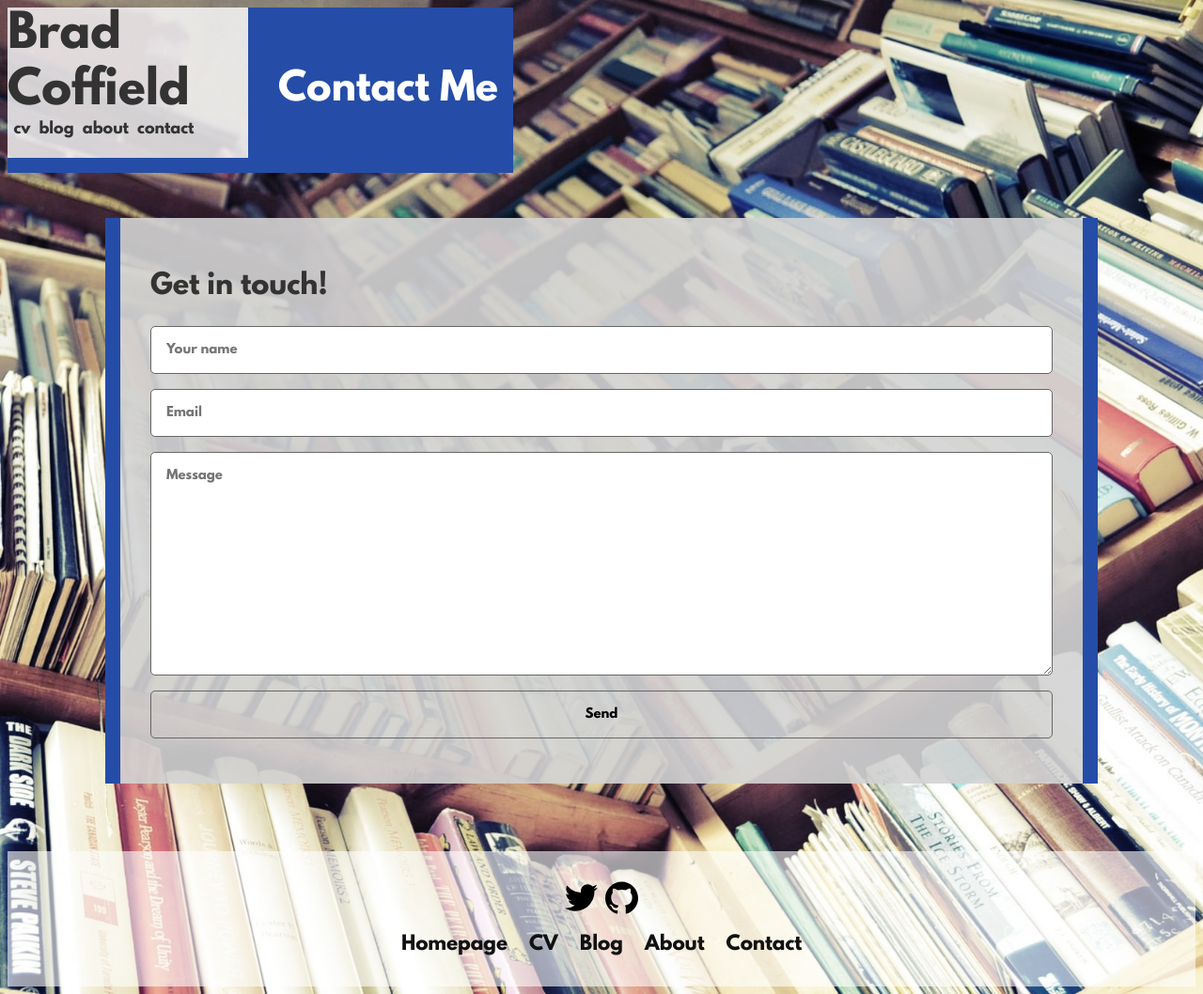
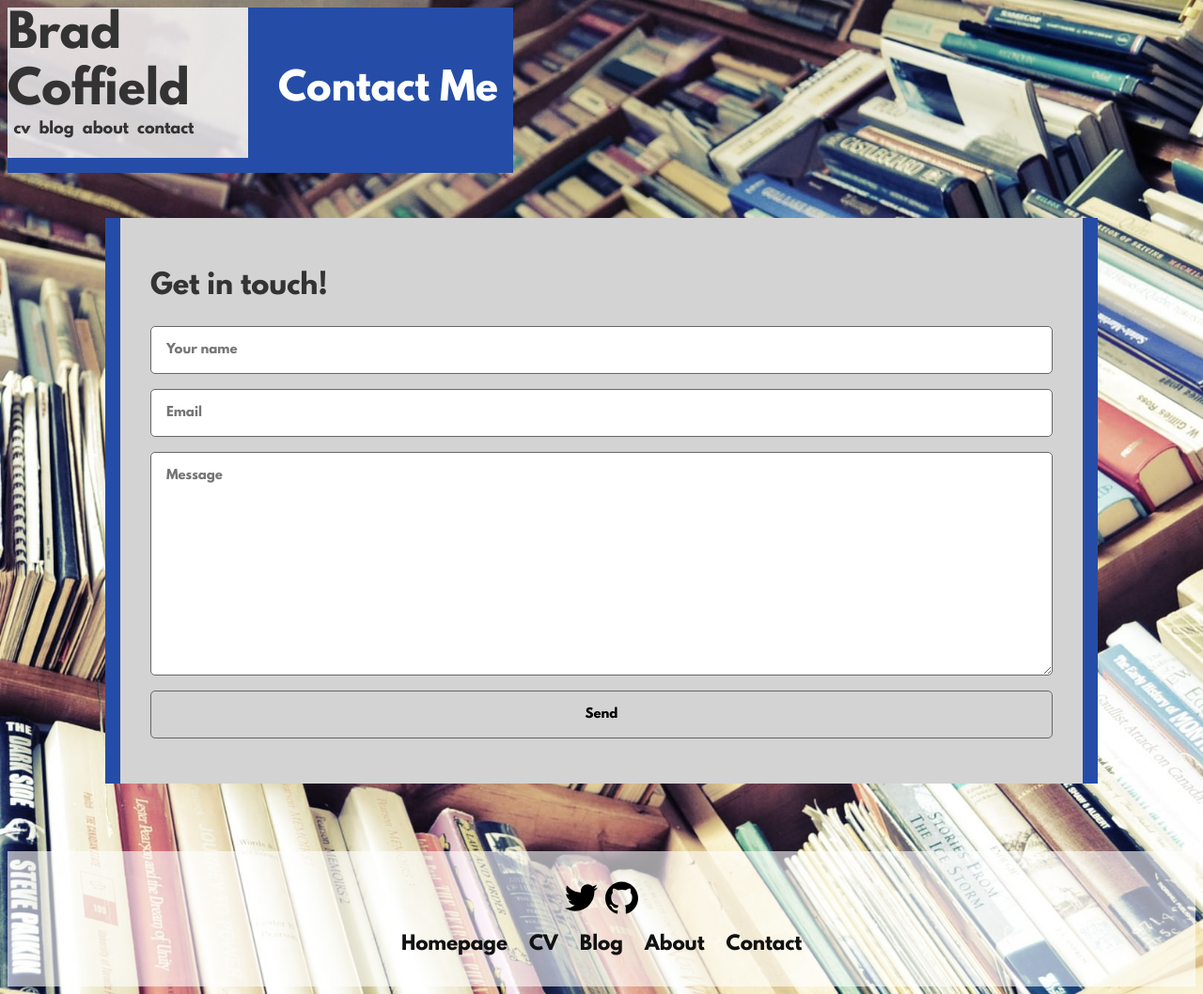
Before and after one commit to BradCoffield/BradCoffield.github.io, a Jekyll site: the page built from contact.html, in a window 1280 px wide. Shown: the whole page at 94% size. Built offline with Jekyll 4.4.1, drawn with Linux system fonts in a browser that asks for light colours; comment, search, counter and statistics services are not loaded.

Commit message:
blog content card no opacity now

```diff
--- a/_sass/partials/_blog.scss
+++ b/_sass/partials/_blog.scss
@@ -73,7 +73,7 @@
 }
 
 #blog-content-card {
-  background: rgba(211, 211, 211, 0.9);
+  background: rgba(211, 211, 211, 1);
   // background: $card-dark;
   padding: 2rem;
 }
```
